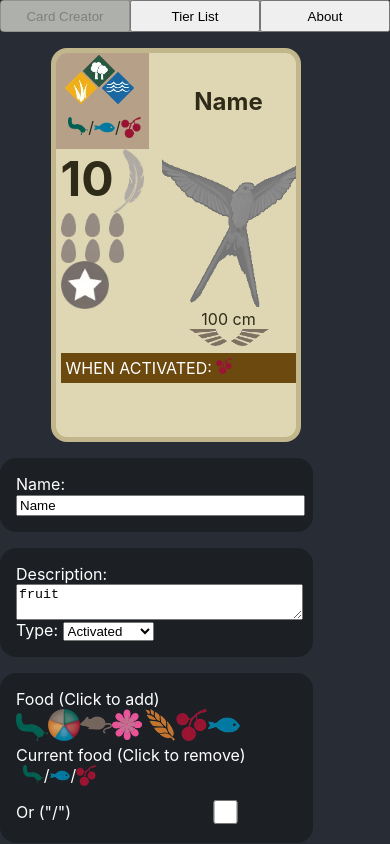
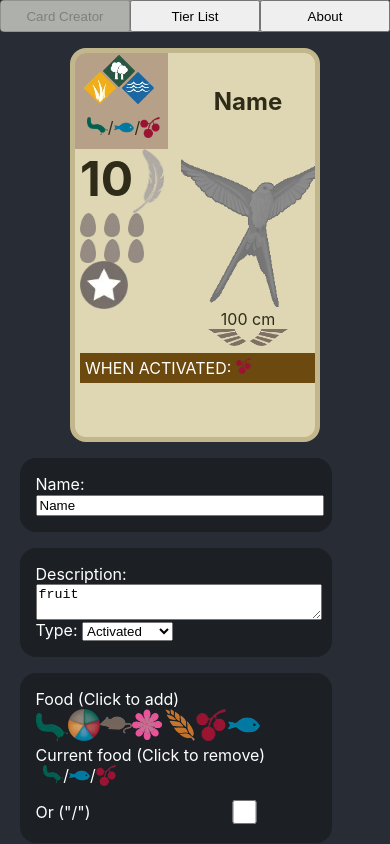
Before and after one commit to TaroEld/wingspan_card_site, a React (Create React App) app: page / in a window 390 px wide. Shown: the top 844 px of the page. Built offline with nearby package versions, Linux system fonts and the light colour scheme.

Commit message:
style/css: nicer centering when on mobile

```diff
--- a/src/App.css
+++ b/src/App.css
@@ -14,7 +14,15 @@ body{
 .mainContent
 {
   width: 100%;
-  height: 100vh;
+  flex:1;
+}
+
+@media only screen and (max-width: 900px) {
+  .mainContent {
+    display: flex;
+    flex-direction: column;
+    align-items: center;
+  }
 }
 
 .genericTextColor {
```
